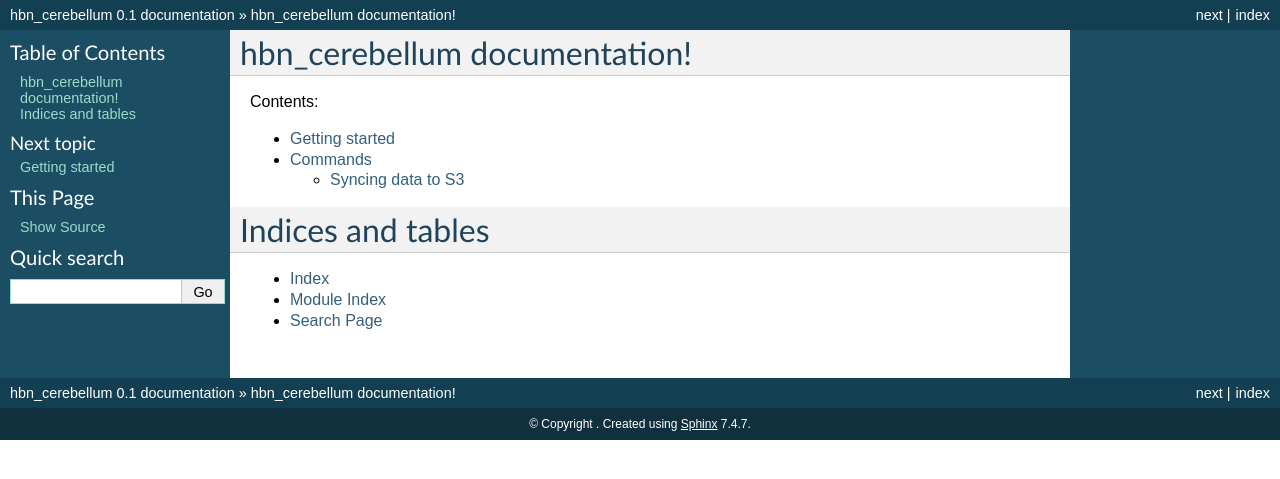
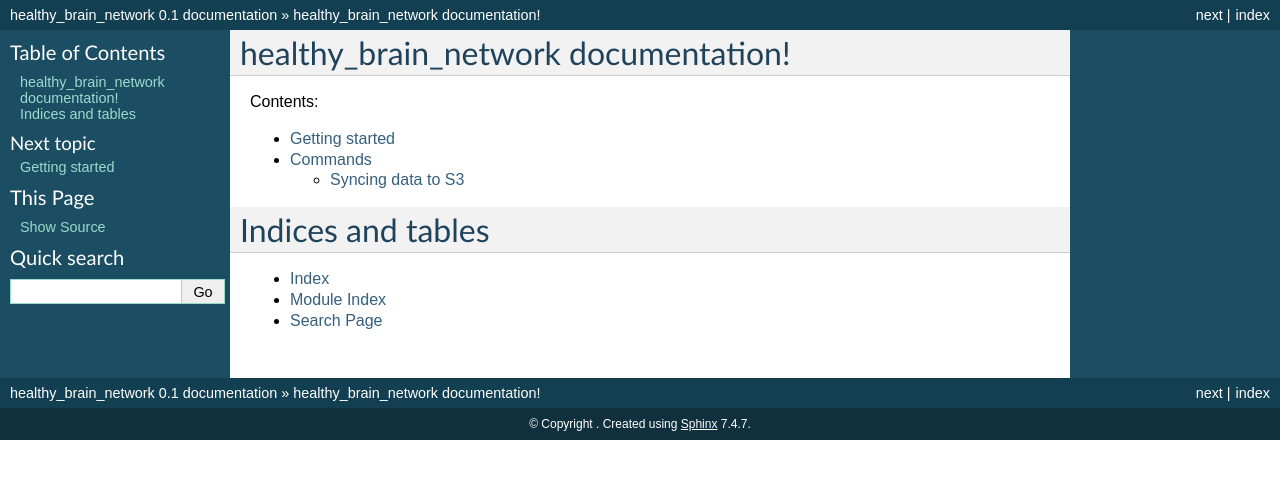
Before and after one commit to burdinskid13/healthy_brain_network, a Sphinx documentation site: the page built from docs/index.rst, in a window 1280 px wide. Shown: the top 479 px of the page. Built offline with Sphinx 7.4.7, drawn with Linux system fonts in a browser that asks for light colours.

Commit message:
first commit

```diff
--- a/docs/conf.py
+++ b/docs/conf.py
@@ -1,6 +1,6 @@
 # -*- coding: utf-8 -*-
 #
-# hbn_cerebellum documentation build configuration file, created by
+# healthy_brain_network documentation build configuration file, created by
 # sphinx-quickstart.
 #
 # This file is execfile()d with the current directory set to its containing dir.
@@ -41,7 +41,7 @@ source_suffix = '.rst'
 master_doc = 'index'
 
 # General information about the project.
-project = u'hbn_cerebellum'
+project = u'healthy_brain_network'
 
 # The version info for the project you're documenting, acts as replacement for
 # |version| and |release|, also used in various other places throughout the
@@ -164,7 +164,7 @@ html_static_path = ['_static']
 # html_file_suffix = None
 
 # Output file base name for HTML help builder.
-htmlhelp_basename = 'hbn_cerebellumdoc'
+htmlhelp_basename = 'healthy_brain_networkdoc'
 
 
 # -- Options for LaTeX output --------------------------------------------------
@@ -184,8 +184,8 @@ latex_elements = {
 # (source start file, target name, title, author, documentclass [howto/manual]).
 latex_documents = [
     ('index',
-     'hbn_cerebellum.tex',
-     u'hbn_cerebellum Documentation',
+     'healthy_brain_network.tex',
+     u'healthy_brain_network Documentation',
      u"Maedbh King", 'manual'),
 ]
 
@@ -215,7 +215,7 @@ latex_documents = [
 # One entry per manual page. List of tuples
 # (source start file, name, description, authors, manual section).
 man_pages = [
-    ('index', 'hbn_cerebellum', u'hbn_cerebellum Documentation',
+    ('index', 'healthy_brain_network', u'healthy_brain_network Documentation',
      [u"Maedbh King"], 1)
 ]
 
@@ -229,8 +229,8 @@ man_pages = [
 # (source start file, target name, title, author,
 #  dir menu entry, description, category)
 texinfo_documents = [
-    ('index', 'hbn_cerebellum', u'hbn_cerebellum Documentation',
-     u"Maedbh King", 'hbn_cerebellum',
+    ('index', 'healthy_brain_network', u'healthy_brain_network Documentation',
+     u"Maedbh King", 'healthy_brain_network',
      'cerebellar fingerprints for neurodevelopmental disorders', 'Miscellaneous'),
 ]
 
--- a/docs/index.rst
+++ b/docs/index.rst
@@ -1,9 +1,9 @@
-.. hbn_cerebellum documentation master file, created by
+.. healthy_brain_network documentation master file, created by
    sphinx-quickstart.
    You can adapt this file completely to your liking, but it should at least
    contain the root `toctree` directive.
 
-hbn_cerebellum documentation!
+healthy_brain_network documentation!
 ==============================================
 
 Contents:
```
Also changed, not shown: 5 other files.
